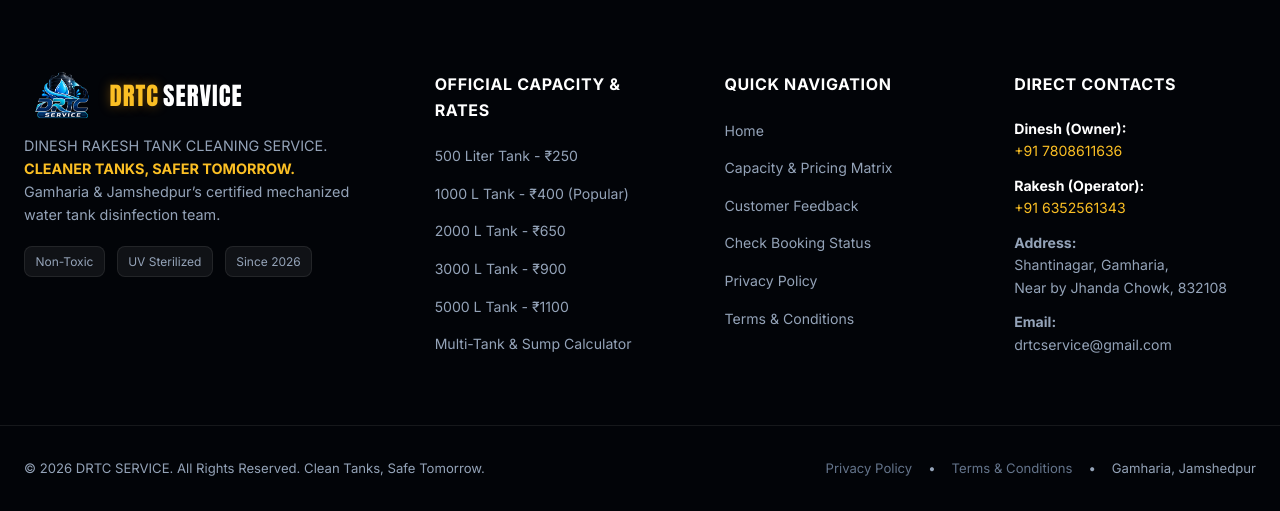
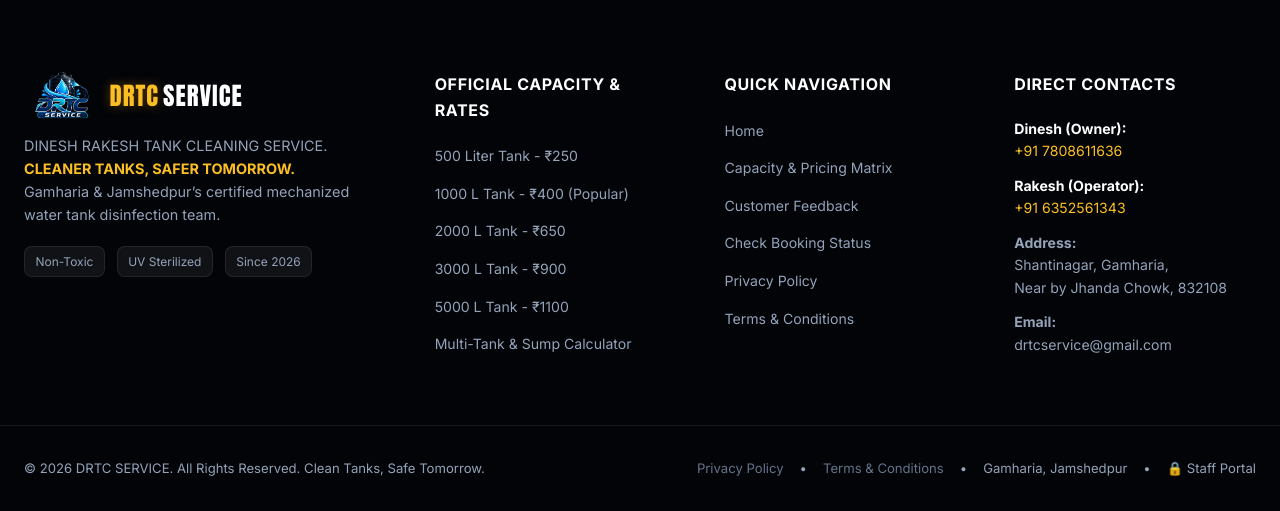
Before and after one commit to vikashkumarbind76-tech/DRTC-service, a Django app: a page that uses templates/base.html in a window 1280 px wide. Shown: the part 728-1239 px from the top of the page. Run offline with Django 5.2, Linux system fonts and the light colour scheme; data comes from the database, SQL or seed files in the repository.

Commit message:
Add Staff Portal link in footer linking to secret admin URL

```diff
--- a/templates/base.html
+++ b/templates/base.html
@@ -376,10 +376,11 @@
       <div style="display: flex; gap: 1rem; align-items: center; justify-content: center; flex-wrap: wrap;">
         <a href="{% url 'privacy_policy' %}" style="color: var(--text-muted); text-decoration: none;">Privacy Policy</a>
         <span>•</span>
-        <a href="{% url 'terms_and_conditions' %}" style="color: var(--text-muted); text-decoration: none;">Terms &amp;
-          Conditions</a>
+        <a href="{% url 'terms_and_conditions' %}" style="color: var(--text-muted); text-decoration: none;">Terms &amp; Conditions</a>
         <span>•</span>
         <span>Gamharia, Jamshedpur</span>
+        <span>•</span>
+        <a href="{% url 'admin:index' %}" style="color: var(--text-dim); text-decoration: none;" title="DRTC Operations Login">🔒 Staff Portal</a>
       </div>
     </div>
   </footer>
```
